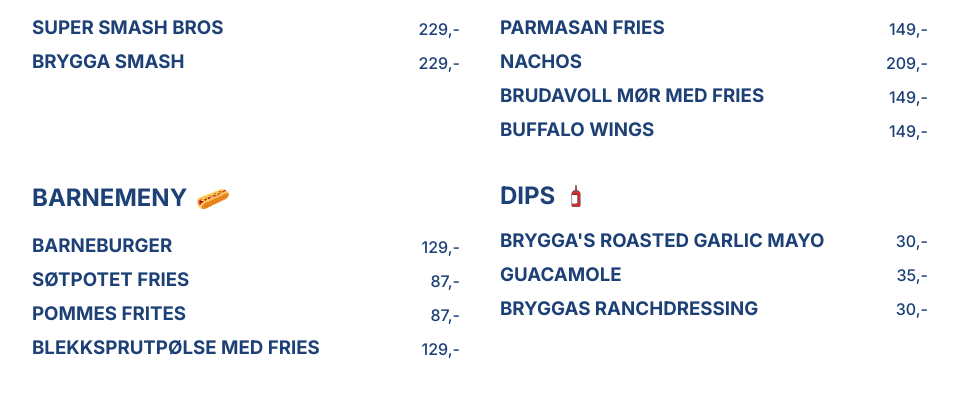
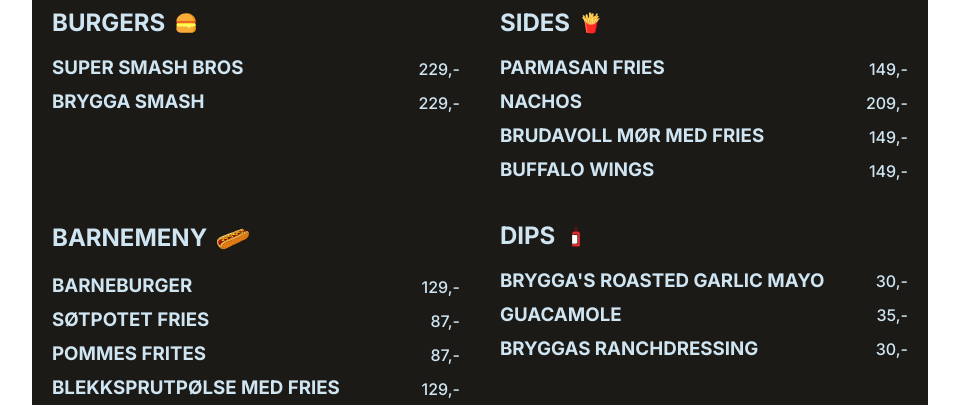
Before and after one commit to Islandstone89/brygga-mockup, a plain HTML site: page meny.html in a window 1280 px wide. Shown: the part 355-760 px from the top of the page, without its empty margins (160-1119 px from the left). Drawn offline with Linux system fonts and the light colour scheme.

Commit message:
* Added a few colors

```diff
--- a/style.css
+++ b/style.css
@@ -122,8 +122,14 @@ textarea:not([rows]) {
   :root {
      /* Primitive properties */
 
-     --clr-blue: hsl(216, 61%, 29%);
+     --clr-blue: #1d4177;
      --clr-blue-dark: hsl(245, 80%, 19%);
+
+     --clr-dark-red: hsl(350, 73%, 23%);
+     --clr-brown: hsl(28, 37%, 23%);
+     --clr-dark-brown: hsl(36, 10%, 10%);
+     --clr-almost-white: hsl(0, 0%, 91%);
+     --clr-very-light-blue: hsl(202, 58%, 88%);
 
      --ff-sans-serif: 'Inter', system-ui, sans-serif;
 
@@ -202,8 +208,13 @@ textarea:not([rows]) {
 
 .meny {
   text-transform: uppercase;
+  background-color: var(--clr-dark-brown);
   color: var(--clr-primary-100);
+  color: var(--clr-very-light-blue);
+  padding-block-start: 40px;
   padding-block-end: 50px;
+  padding-inline: 20px;
+  border-radius: 10px;
 }
 
 .meny-heading {
```
